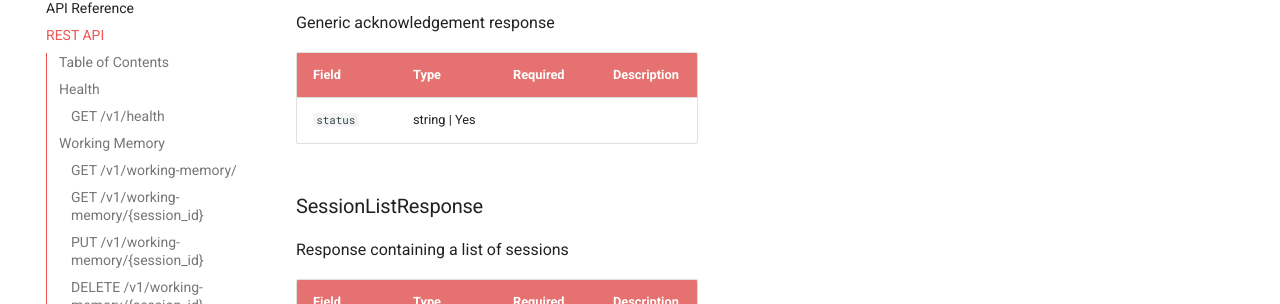
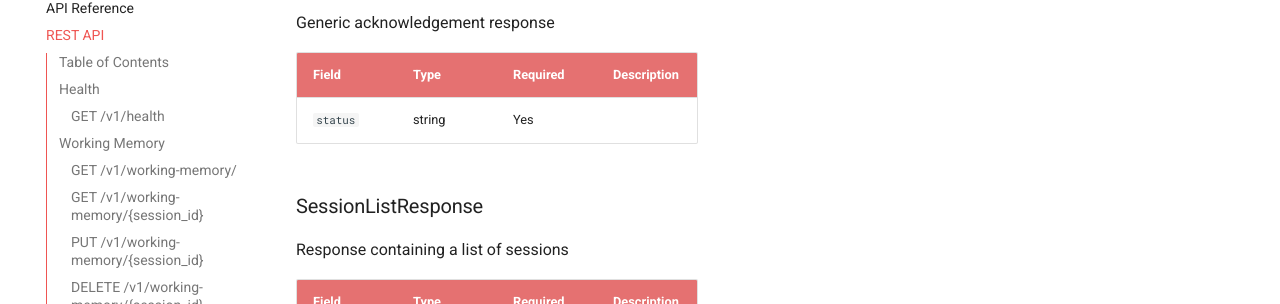
Before and after one commit to redis/agent-memory-server, an MkDocs documentation site: the page built from docs/api.md, in a window 1280 px wide and 900 px high, scrolled down 17946 px. Shown: the part 148-452 px from the top of the window. Built offline with MkDocs 1.6.1 and Material for MkDocs 9.7.7, drawn with Linux system fonts in a browser that asks for light colours; comment, search, counter and statistics services are not loaded; the version menu is left out.

```diff
--- a/docs/api.md
+++ b/docs/api.md
@@ -674,7 +674,7 @@ Generic acknowledgement response
 
 | Field | Type | Required | Description |
 |-------|------|----------|-------------|
-| `status` | string \| Yes |  |
+| `status` | string | Yes |  |
 
 ### SessionListResponse
 
```
